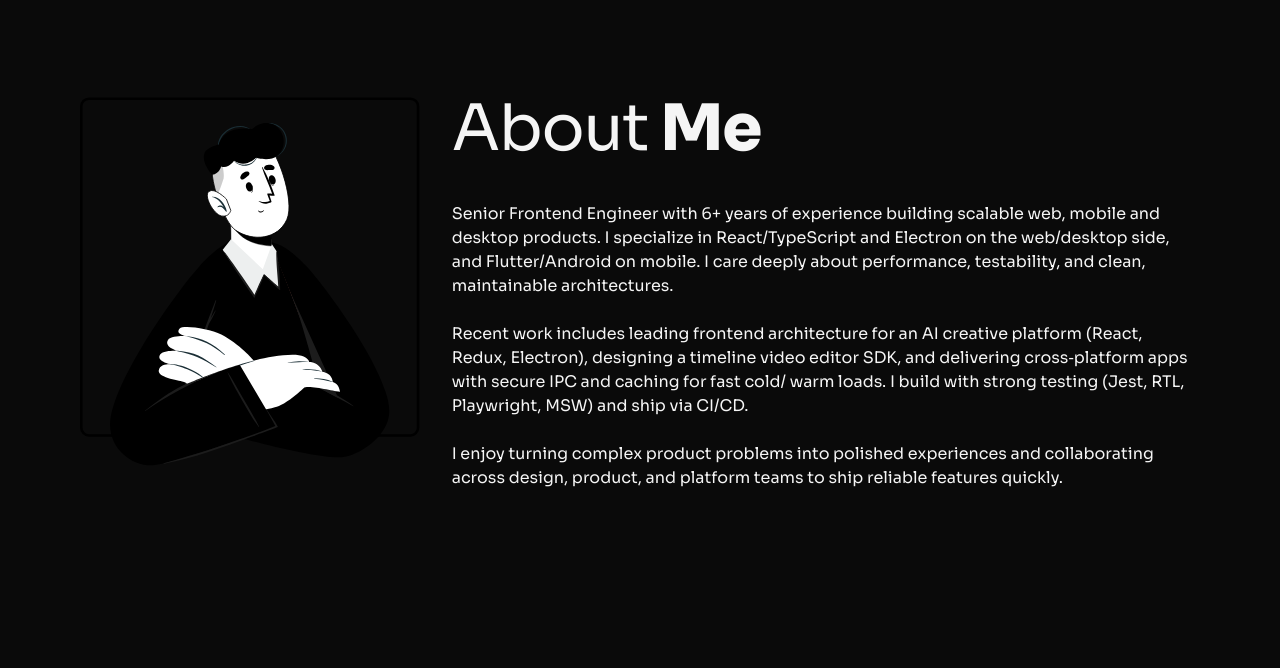
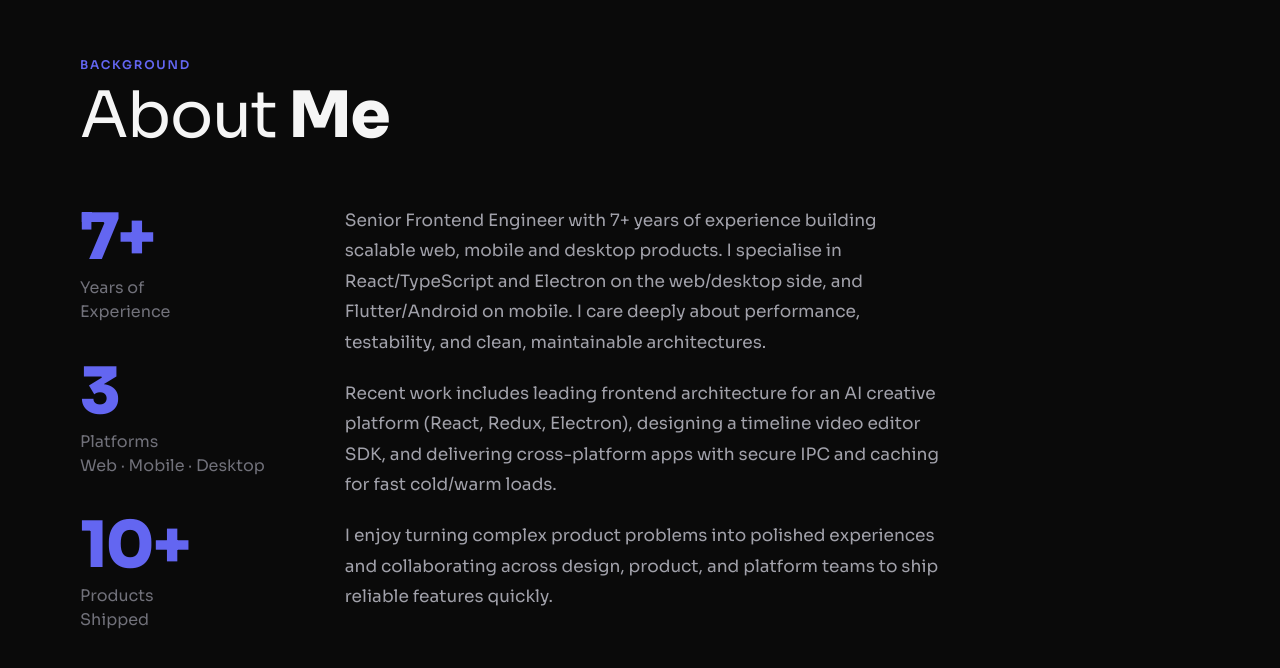
Before and after one commit to graphicstone/portfolio, a React (Vite) app: page / in a window 1280 px wide. Shown: the part 2912-3580 px from the top of the page. Built offline with nearby package versions, Linux system fonts and the light colour scheme; no server answers.

Commit message:
feat: about me — stats + bio two-column, remove SVG illustration

```diff
--- a/src/layouts/landing-page/components/about-me-section/AboutMeSection.jsx
+++ b/src/layouts/landing-page/components/about-me-section/AboutMeSection.jsx
@@ -1,36 +1,116 @@
 import Box from '@mui/material/Box';
-import { aboutMeSectionStyles } from './AboutMeSectionStyles.js';
-import AboutMeImage from '../../../../assets/svg/about_me.svg?react';
 import Typography from '@mui/material/Typography';
+import { motion } from 'framer-motion';
+import SectionHeading from '../../../components/section-heading/SectionHeading.jsx';
+
+const stats = [
+  { value: '7+', label: 'Years of\nExperience' },
+  { value: '3', label: 'Platforms\nWeb · Mobile · Desktop' },
+  { value: '10+', label: 'Products\nShipped' },
+];
+
+const containerVariants = {
+  hidden: {},
+  visible: { transition: { staggerChildren: 0.12 } },
+};
+
+const statVariant = {
+  hidden: { opacity: 0, y: 16 },
+  visible: { opacity: 1, y: 0, transition: { duration: 0.5, ease: [0.22, 1, 0.36, 1] } },
+};
 
 export default function AboutMeSection() {
   return (
-    <Box id="about-me" sx={aboutMeSectionStyles.aboutMeSection}>
-      <AboutMeImage />
-      <Box id="about-me-text" sx={{ display: 'flex', flexDirection: 'column', gap: '20px' }}>
     <Box
-          id="about-me-title"
-          sx={{ display: 'flex', flexDirection: 'row', gap: '16px', padding: '20px 0' }}
+      id="about-me"
+      sx={{
+        width: '100%',
+        padding: { xs: '80px 16px', md: '120px 80px' },
+        display: 'flex',
+        flexDirection: 'column',
+        gap: '56px',
+        scrollMarginTop: '64px',
+      }}
     >
-          <Typography variant="displayText_extra_bold">
-            <span style={{ fontWeight: 400 }}>About</span> Me
+      <SectionHeading label="Background" title="About" accent="Me" />
+
+      <Box
+        sx={{
+          display: 'flex',
+          flexDirection: { xs: 'column', md: 'row' },
+          gap: { xs: '48px', md: '80px' },
+          alignItems: 'flex-start',
+        }}
+      >
+        {/* Stats column */}
+        <motion.div
+          variants={containerVariants}
+          initial="hidden"
+          whileInView="visible"
+          viewport={{ once: true, amount: 0.3 }}
+          style={{ flexShrink: 0 }}
+        >
+          <Box sx={{ display: 'flex', flexDirection: 'column', gap: '36px' }}>
+            {stats.map((s) => (
+              <motion.div key={s.value} variants={statVariant}>
+                <Box>
+                  <Typography
+                    sx={{
+                      fontSize: { xs: '52px', md: '64px' },
+                      fontWeight: 900,
+                      lineHeight: 1,
+                      letterSpacing: '-0.03em',
+                      color: 'colors.accent',
+                    }}
+                  >
+                    {s.value}
+                  </Typography>
+                  <Typography
+                    variant="paragraph_p2_regular"
+                    sx={{ color: 'colors.textMuted', whiteSpace: 'pre-line', mt: '6px' }}
+                  >
+                    {s.label}
                   </Typography>
                 </Box>
-        <Typography variant="paragraph_p2_regular">
-          Senior Frontend Engineer with 6+ years of experience building scalable web, mobile and
-          desktop products. I specialize in React/TypeScript and Electron on the web/desktop side,
-          and Flutter/Android on mobile. I care deeply about performance, testability, and clean,
-          maintainable architectures.
-          <br />
-          <br />
+              </motion.div>
+            ))}
+          </Box>
+        </motion.div>
+
+        {/* Bio text */}
+        <motion.div
+          initial={{ opacity: 0, y: 24 }}
+          whileInView={{ opacity: 1, y: 0 }}
+          viewport={{ once: true, amount: 0.3 }}
+          transition={{ duration: 0.6, ease: [0.22, 1, 0.36, 1], delay: 0.1 }}
+        >
+          <Box sx={{ display: 'flex', flexDirection: 'column', gap: '20px', maxWidth: '600px' }}>
+            <Typography
+              variant="paragraph_p2_regular"
+              sx={{ color: 'colors.textSecondary', lineHeight: 1.8, fontSize: '17px' }}
+            >
+              Senior Frontend Engineer with 7+ years of experience building scalable web, mobile and
+              desktop products. I specialise in React/TypeScript and Electron on the web/desktop
+              side, and Flutter/Android on mobile. I care deeply about performance, testability, and
+              clean, maintainable architectures.
+            </Typography>
+            <Typography
+              variant="paragraph_p2_regular"
+              sx={{ color: 'colors.textSecondary', lineHeight: 1.8, fontSize: '17px' }}
+            >
               Recent work includes leading frontend architecture for an AI creative platform (React,
-          Redux, Electron), designing a timeline video editor SDK, and delivering cross‑platform
-          apps with secure IPC and caching for fast cold/ warm loads. I build with strong testing
-          (Jest, RTL, Playwright, MSW) and ship via CI/CD.
-          <br />
-          <br />I enjoy turning complex product problems into polished experiences and collaborating
+              Redux, Electron), designing a timeline video editor SDK, and delivering cross-platform
+              apps with secure IPC and caching for fast cold/warm loads.
+            </Typography>
+            <Typography
+              variant="paragraph_p2_regular"
+              sx={{ color: 'colors.textSecondary', lineHeight: 1.8, fontSize: '17px' }}
+            >
+              I enjoy turning complex product problems into polished experiences and collaborating
               across design, product, and platform teams to ship reliable features quickly.
             </Typography>
+          </Box>
+        </motion.div>
       </Box>
     </Box>
   );
--- a/src/layouts/landing-page/components/about-me-section/AboutMeSectionStyles.js
+++ b/src/layouts/landing-page/components/about-me-section/AboutMeSectionStyles.js
@@ -1,14 +1,2 @@
-export const aboutMeSectionStyles = {
-  aboutMeSection: {
-    width: '100%',
-    padding: { xs: '40px 16px', md: '60px 80px' },
-    display: 'flex',
-    flexDirection: { xs: 'column', md: 'row' },
-    alignItems: 'center',
-    gap: '32px',
-    scrollMarginTop: { xs: '72px', md: '84px' },
-    '& svg': {
-      width: '100%'
-    }
-  }
-};
+// Styles migrated inline to AboutMeSection.jsx
+export const aboutMeSectionStyles = {};
```
Lines whose indentation alone changed are shown as unchanged.
